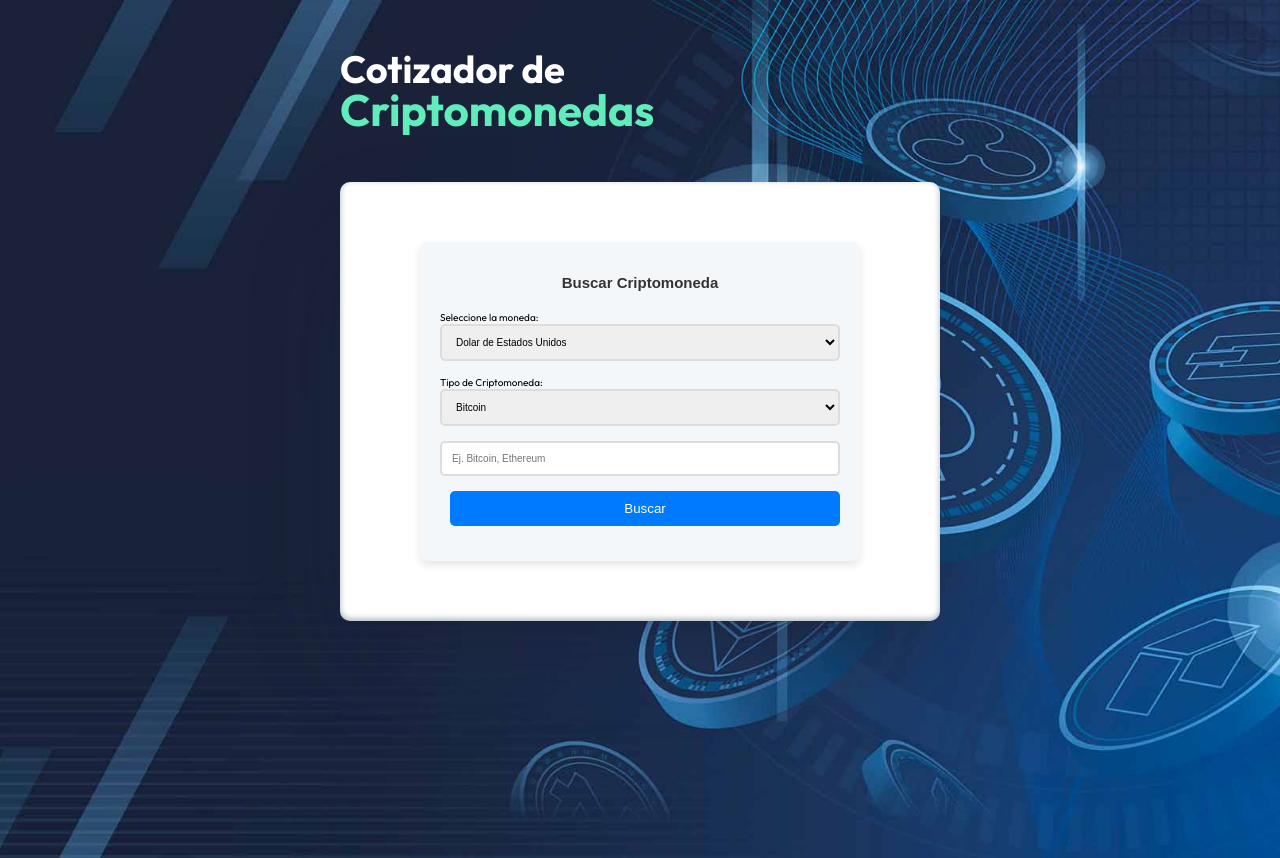
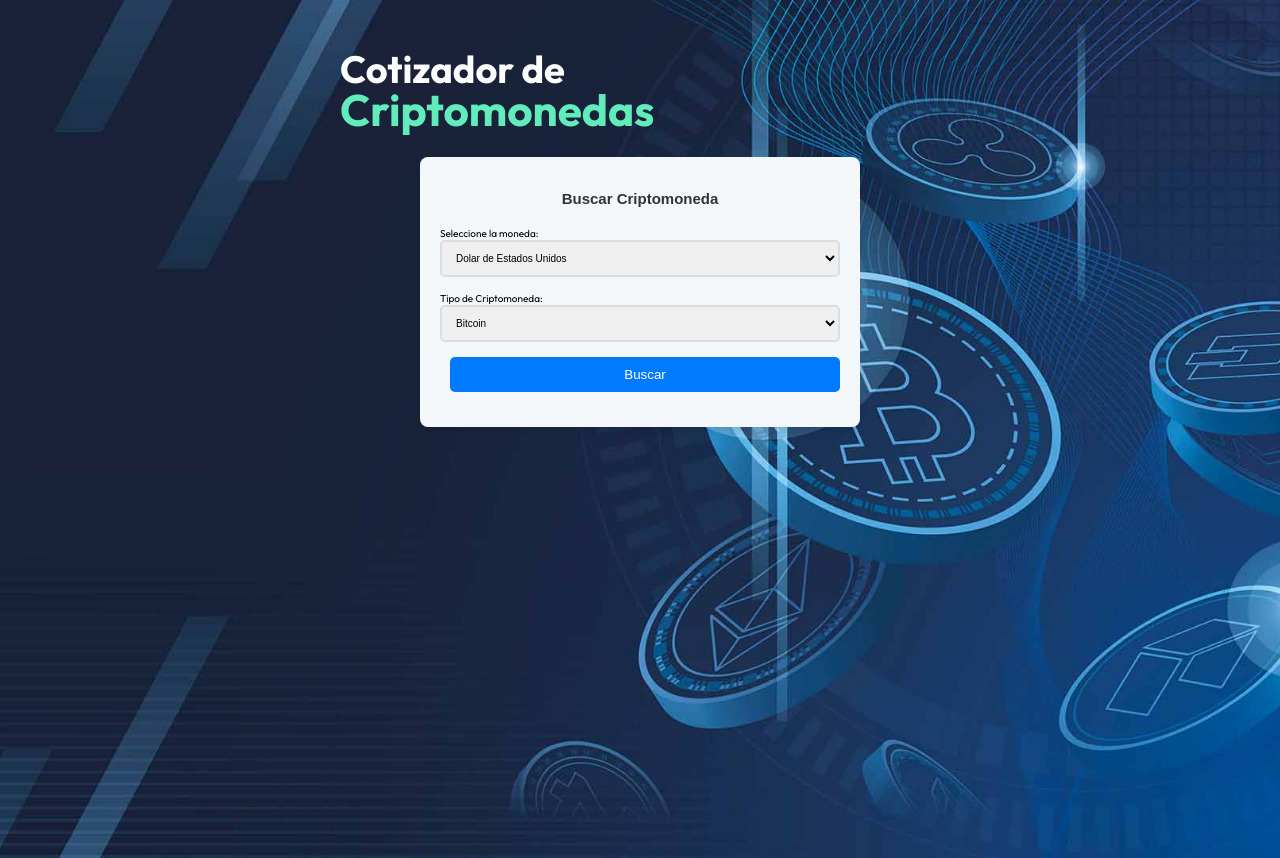
Before and after one commit to gabrielciprianoo/cripto, a React (Vite) app: page / in a window 1280 px wide. Built offline with nearby package versions, Linux system fonts and the light colour scheme.

Commit message:
🩹 fix form inputs and validation

```diff
--- a/src/App.tsx
+++ b/src/App.tsx
@@ -7,9 +7,9 @@ function App() {
         <h1 className="app-title">
           Cotizador de <span>Criptomonedas</span>
         </h1>
-        <div className="content">
+
           <CriptoSearchForm/>
-        </div>
+
       </div>
     </>
   );
--- a/src/components/CriptoSearchForm.tsx
+++ b/src/components/CriptoSearchForm.tsx
@@ -5,26 +5,22 @@ import { currencies } from '../data';
 type CryptoType = 'Bitcoin' | 'Ethereum' | 'Litecoin'; // Puedes agregar más tipos según lo necesites
 
 export default function CriptoSearchForm() {
-  const [searchQuery, setSearchQuery] = useState<string>('');
   const [selectedCurrency, setSelectedCurrency] = useState<string>('USD');
   const [selectedCryptoType, setSelectedCryptoType] = useState<CryptoType>('Bitcoin');
   const [error, setError] = useState<string>('');
 
   const handleSubmit = (e: React.FormEvent) => {
     e.preventDefault();
-    if (!searchQuery.trim()) {
-      setError('Por favor, ingrese una criptomoneda para buscar.');
-      return;
-    }
+
     setError('');
     // Lógica de búsqueda de criptomonedas aquí
-    console.log('Buscando criptomoneda: ', searchQuery);
+
     console.log('Moneda seleccionada: ', selectedCurrency);
     console.log('Tipo de criptomoneda: ', selectedCryptoType);
   };
 
   return (
-    <div className="crypto-form-container">
+    <div className="crypto-form-container container">
       <h2>Buscar Criptomoneda</h2>
       <form onSubmit={handleSubmit} className="crypto-search-form">
         <div className="select-container">
@@ -61,14 +57,7 @@ export default function CriptoSearchForm() {
           </select>
         </div>
 
-        <input
-          type="text"
-          value={searchQuery}
-          onChange={(e) => setSearchQuery(e.target.value)}
-          className="crypto-input"
-          placeholder="Ej. Bitcoin, Ethereum"
-          aria-label="Ingrese el nombre de la criptomoneda"
-        />
+
         <button type="submit" className="crypto-submit">
           Buscar
         </button>
--- a/src/index.css
+++ b/src/index.css
@@ -46,7 +46,7 @@ body{
   box-shadow: rgba(50, 50, 93, 0.25) 0px 50px 100px -20px, rgba(0, 0, 0, 0.3) 0px 30px 60px -30px, rgba(10, 37, 64, 0.35) 0px -2px 6px 0px inset;
 }
 
-/* CriptoSearchForm.css */
+
 .crypto-form-container {
   display: flex;
   flex-direction: column;
@@ -57,7 +57,7 @@ body{
   border-radius: 8px;
   box-shadow: 0 4px 8px rgba(0, 0, 0, 0.1);
   width: 100%;
-  max-width: 400px;
+  width: 40rem;
   margin: 0 auto;
 }
 
```
